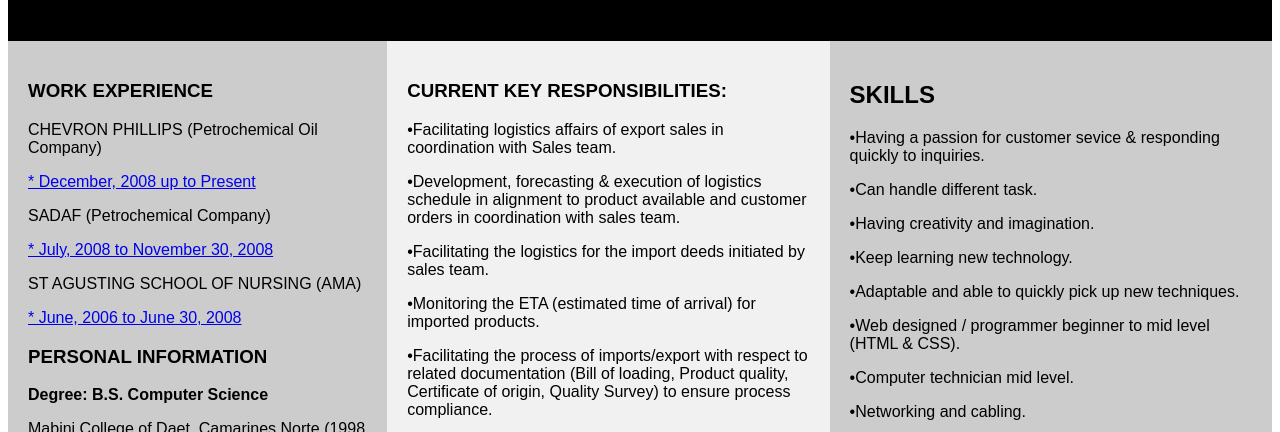
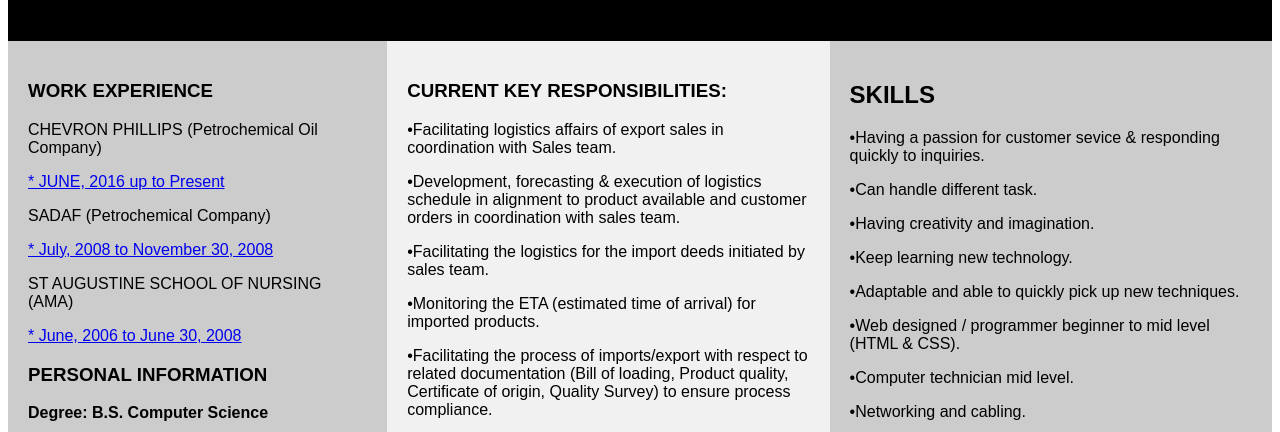
Before and after one commit to mikejrdolor/michaeljrdolor, a plain HTML site: page index.html in a window 1280 px wide. Shown: the part 309-741 px from the top of the page. Drawn offline with Linux system fonts and the light colour scheme.

Commit message:
Update index.html

```diff
--- a/index.html
+++ b/index.html
@@ -130,10 +130,10 @@ h6 {
      <ul>
       <h1>WORK EXPERIENCE</h1>
         <p>CHEVRON PHILLIPS (Petrochemical Oil Company)</p>
-        <p><a href="CP.html">* December, 2008 up to Present</a></p>
+        <p><a href="CP.html">* JUNE, 2016 up to Present</a></p>
         <p>SADAF (Petrochemical Company)</p>
         <p><a href="Sadaf.html">* July, 2008 to November 30, 2008 </a></p>
-        <p>ST AGUSTING SCHOOL OF NURSING (AMA)</p>
+        <p>ST AUGUSTINE SCHOOL OF NURSING (AMA)</p>
         <p><a href="STA.html">* June, 2006 to June 30, 2008 </a></p>
     </ul>
 
```
